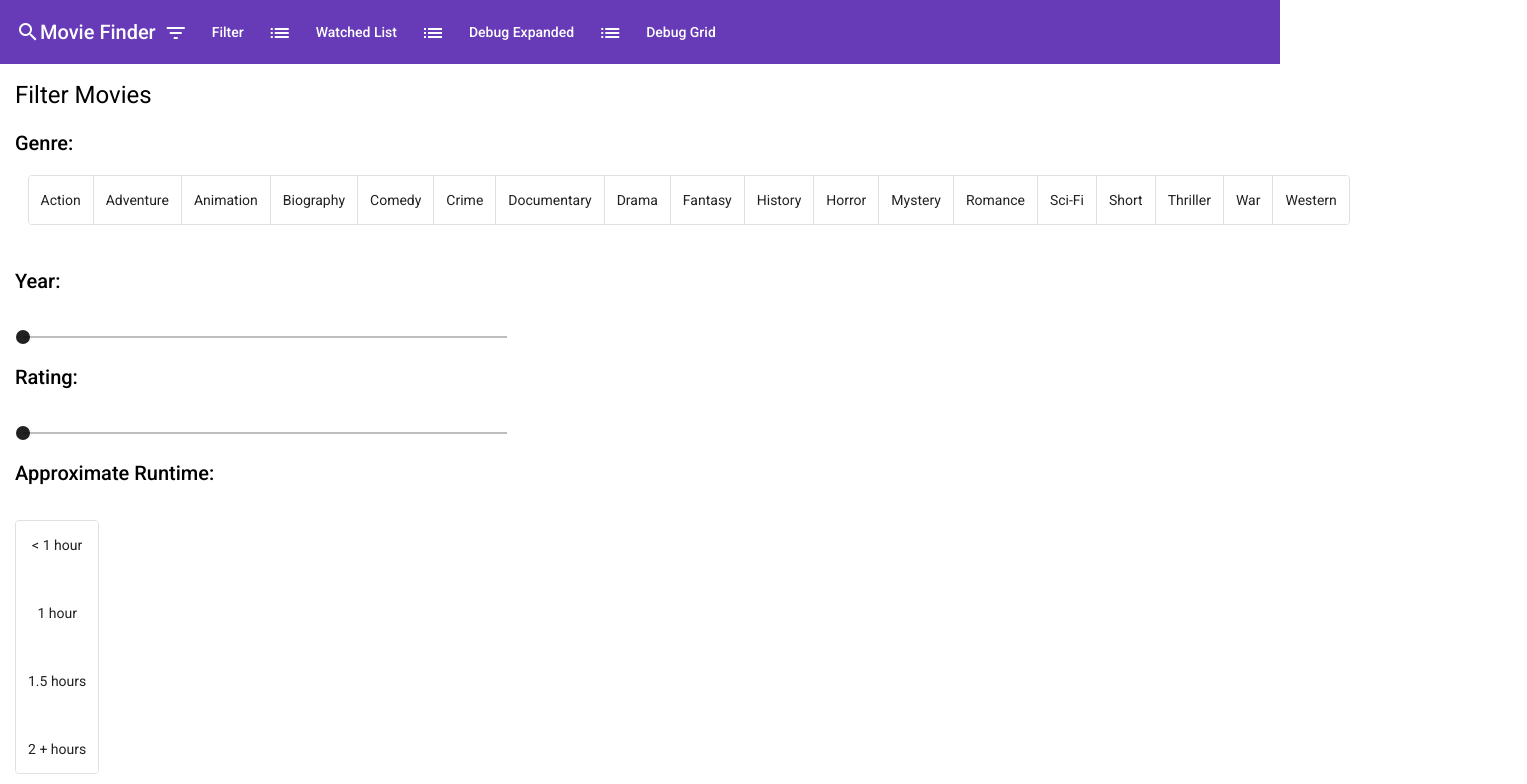
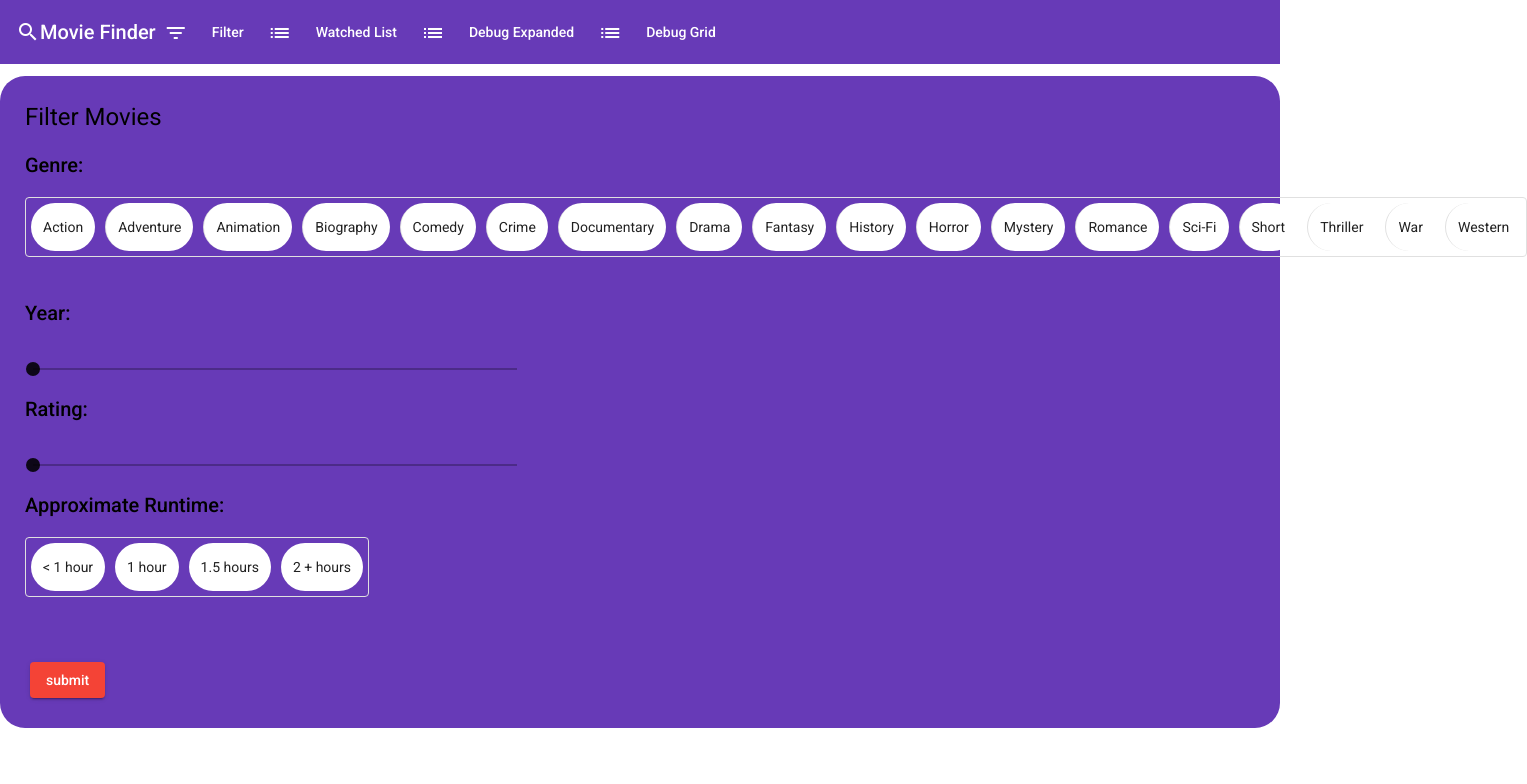
Before and after one commit to just-a-funky-simulation/projectAttempt3, an Angular app: page /filter in a window 1280 px wide. Shown: the top 784 px of the page, 1527 px wide, since content can reach past the window. Built offline with nearby package versions, Linux system fonts and the light colour scheme.

Commit message:
filter button to grid now works? i havw no clue why. CSS add ons to filter. Need to do expabded view and watched

```diff
--- a/src/app/filter/filter.component.css
+++ b/src/app/filter/filter.component.css
@@ -7,7 +7,7 @@ button {
 .alligngood {
   display: inline-grid;
   /* display: grid; */
-  margin: 15px 0;
+  margin: 15px;
 }
 .container .cardWrap div {
   height: 300px;
@@ -18,5 +18,32 @@ button {
 }
 
 .wrapper {
-  margin: 15px;
+ border-radius: 25px;
+  background: #673AB7;
+  padding:25px;
+
+   flex-wrap: wrap;
 }
+
+
+
+.slider1{
+width: 500px;
+align:left;
+}
+.slider2{
+width: 500px;
+align:right;
+}
+.genre{
+width: 30%;
+}
+
+.runtime{
+flex-wrap: wrap;
+ align-content: center;
+}
+mat-button-toggle{
+margin: 5px;
+border-radius: 25px;
+}
--- a/src/app/filter/filter.component.html
+++ b/src/app/filter/filter.component.html
@@ -1,12 +1,10 @@
+<div style="align-content: center; width: 100%;">
 <div class="wrapper">
   <form flex [formGroup]="filterForm" (ngSubmit)="submit()" >
     <h1>Filter Movies</h1>
     <h2>Genre:</h2>
-    <div class="centerallign">
-      <mat-button-toggle-group
-        style=" margin-right: 25%; margin-left: 25%;"
-        formControlName="genre"
-      >
+    <div >
+      <mat-button-toggle-group formControlName="genre" >
         <mat-button-toggle value="Action">Action</mat-button-toggle>
         <mat-button-toggle value="Adventure">Adventure</mat-button-toggle>
         <mat-button-toggle value="Animation"> Animation</mat-button-toggle>
@@ -31,7 +29,7 @@
     <br />
     <h2>Year:</h2>
     <mat-slider
-      style="width:500px"
+     class="slider1"
       thumbLabel
       min="1900"
       max="2020"
@@ -56,7 +54,7 @@
     <br />
     <h2>Rating:</h2>
     <mat-slider
-      style="width:500px"
+      class="slider2"
       thumbLabel
       min="0"
       max="9.5"
@@ -68,7 +66,7 @@
 
     <div>
       <h2>Approximate Runtime:</h2>
-      <mat-button-toggle-group class="alligngood" formControlName="runtime">
+      <mat-button-toggle-group formControlName="runtime" class="runtime">
         <mat-button-toggle value="1"> < 1 hour </mat-button-toggle>
         <br />
         <mat-button-toggle value="2">1 hour </mat-button-toggle>
@@ -91,3 +89,4 @@
     </button>-->
   </form>
 </div>
+</div>
--- a/src/app/filter/filter.component.ts
+++ b/src/app/filter/filter.component.ts
@@ -26,7 +26,7 @@ export class FilterComponent implements OnInit {
   constructor(
     private fs: FunctionsService,
     private fb: FormBuilder,
-    private route: Router
+    private router: Router
   ) {
     // console.log("DI: ", functionsService);
     // this.functionsService = functionsService;
@@ -47,7 +47,7 @@ export class FilterComponent implements OnInit {
   submit(): void {
     console.log("Filter.submit()");
     this.fs.addFilterResult(this.filterForm.value);
-
+    this.router.navigateByUrl('/grid')
     // this.route.navigate(["grid/this.filterForm.value"]);
 
     // this.filterForm.reset();
--- a/src/app/grid-view/grid-view.component.html
+++ b/src/app/grid-view/grid-view.component.html
@@ -1,7 +1,5 @@
 
-<div *ngFor="let data of display; let i=index">
-  {{data.id}} - {{data.genre}} - {{data.runtime}} - {{data.year}}
-</div>
+
 
 
 
@@ -15,7 +13,7 @@
       [style.background]="tile.color">
 
       <div *ngIf="tile.tile_type == 'text'">
-        {{tile.text}}
+
       </div>
       <div *ngIf="tile.tile_type == 'image'" align="center">
         <img src="{{tile.url}}" width="100%" />
```
